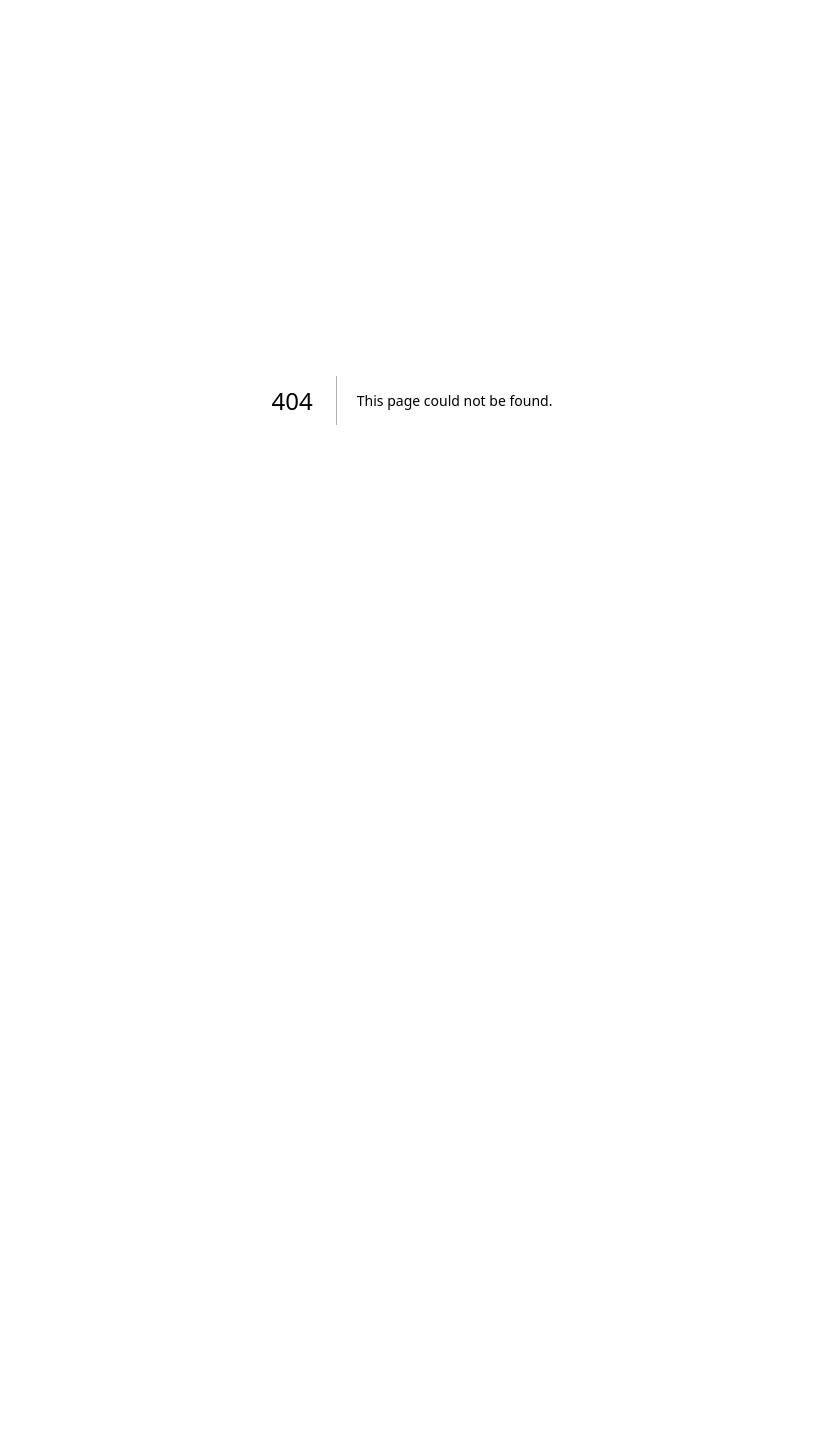
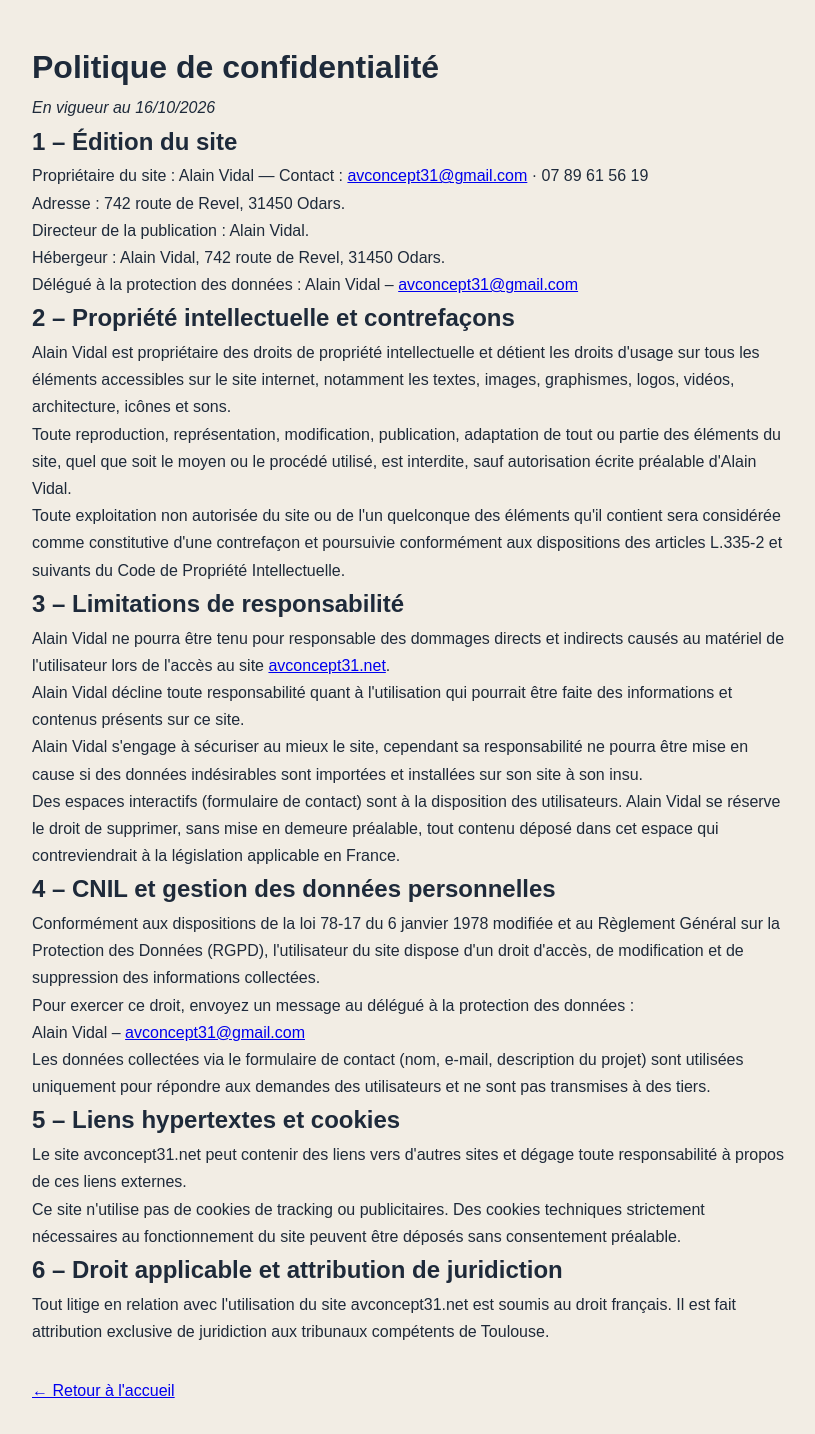
Before and after one commit to avconcept31/avconcept31-site-web, a Next.js app: page /confidentialite in a window 1280 px wide. Before the commit this address had no page. Shown: the top 1434 px of the page, without its empty margins (228-1043 px from the left). Before the commit the page ends 800 px from the top, so only its background shows below. Built offline with nearby package versions, Linux system fonts and the light colour scheme.

Commit message:
mentions

```diff
--- /dev/null
+++ b/pages/confidentialite.js
@@ -0,0 +1,88 @@
+export default function Confidentialite() {
+  return (
+    <div style={{ maxWidth: '800px', margin: '0 auto', padding: '40px 20px', fontFamily: 'sans-serif', lineHeight: '1.7' }}>
+      <h1>Politique de confidentialité</h1>
+      <p><em>En vigueur au 16/10/2026</em></p>
+
+      <h2>1 – Édition du site</h2>
+      <p>
+        Propriétaire du site : Alain Vidal — Contact : <a href="mailto:avconcept31@gmail.com">avconcept31@gmail.com</a> · 07 89 61 56 19<br />
+        Adresse : 742 route de Revel, 31450 Odars.<br />
+        Directeur de la publication : Alain Vidal.<br />
+        Hébergeur : Alain Vidal, 742 route de Revel, 31450 Odars.<br />
+        Délégué à la protection des données : Alain Vidal – <a href="mailto:avconcept31@gmail.com">avconcept31@gmail.com</a>
+      </p>
+
+      <h2>2 – Propriété intellectuelle et contrefaçons</h2>
+      <p>
+        Alain Vidal est propriétaire des droits de propriété intellectuelle et détient les droits d'usage
+        sur tous les éléments accessibles sur le site internet, notamment les textes, images, graphismes,
+        logos, vidéos, architecture, icônes et sons.
+      </p>
+      <p>
+        Toute reproduction, représentation, modification, publication, adaptation de tout ou partie des
+        éléments du site, quel que soit le moyen ou le procédé utilisé, est interdite, sauf autorisation
+        écrite préalable d'Alain Vidal.
+      </p>
+      <p>
+        Toute exploitation non autorisée du site ou de l'un quelconque des éléments qu'il contient sera
+        considérée comme constitutive d'une contrefaçon et poursuivie conformément aux dispositions des
+        articles L.335-2 et suivants du Code de Propriété Intellectuelle.
+      </p>
+
+      <h2>3 – Limitations de responsabilité</h2>
+      <p>
+        Alain Vidal ne pourra être tenu pour responsable des dommages directs et indirects causés au
+        matériel de l'utilisateur lors de l'accès au site <a href="https://avconcept31.net">avconcept31.net</a>.
+      </p>
+      <p>
+        Alain Vidal décline toute responsabilité quant à l'utilisation qui pourrait être faite des
+        informations et contenus présents sur ce site.
+      </p>
+      <p>
+        Alain Vidal s'engage à sécuriser au mieux le site, cependant sa responsabilité ne pourra être
+        mise en cause si des données indésirables sont importées et installées sur son site à son insu.
+      </p>
+      <p>
+        Des espaces interactifs (formulaire de contact) sont à la disposition des utilisateurs. Alain Vidal
+        se réserve le droit de supprimer, sans mise en demeure préalable, tout contenu déposé dans cet
+        espace qui contreviendrait à la législation applicable en France.
+      </p>
+
+      <h2>4 – CNIL et gestion des données personnelles</h2>
+      <p>
+        Conformément aux dispositions de la loi 78-17 du 6 janvier 1978 modifiée et au Règlement Général
+        sur la Protection des Données (RGPD), l'utilisateur du site dispose d'un droit d'accès, de
+        modification et de suppression des informations collectées.
+      </p>
+      <p>
+        Pour exercer ce droit, envoyez un message au délégué à la protection des données :<br />
+        Alain Vidal – <a href="mailto:avconcept31@gmail.com">avconcept31@gmail.com</a>
+      </p>
+      <p>
+        Les données collectées via le formulaire de contact (nom, e-mail, description du projet) sont
+        utilisées uniquement pour répondre aux demandes des utilisateurs et ne sont pas transmises à des tiers.
+      </p>
+
+      <h2>5 – Liens hypertextes et cookies</h2>
+      <p>
+        Le site avconcept31.net peut contenir des liens vers d'autres sites et dégage toute responsabilité
+        à propos de ces liens externes.
+      </p>
+      <p>
+        Ce site n'utilise pas de cookies de tracking ou publicitaires. Des cookies techniques strictement
+        nécessaires au fonctionnement du site peuvent être déposés sans consentement préalable.
+      </p>
+
+      <h2>6 – Droit applicable et attribution de juridiction</h2>
+      <p>
+        Tout litige en relation avec l'utilisation du site avconcept31.net est soumis au droit français.
+        Il est fait attribution exclusive de juridiction aux tribunaux compétents de Toulouse.
+      </p>
+
+      <p style={{marginTop: '2rem'}}>
+        <a href="/">← Retour à l'accueil</a>
+      </p>
+    </div>
+  )
+}
```
Also changed, not shown: pages/index.js (+10 -10 lines), pages/legal.js (added, +57 -0 lines).
